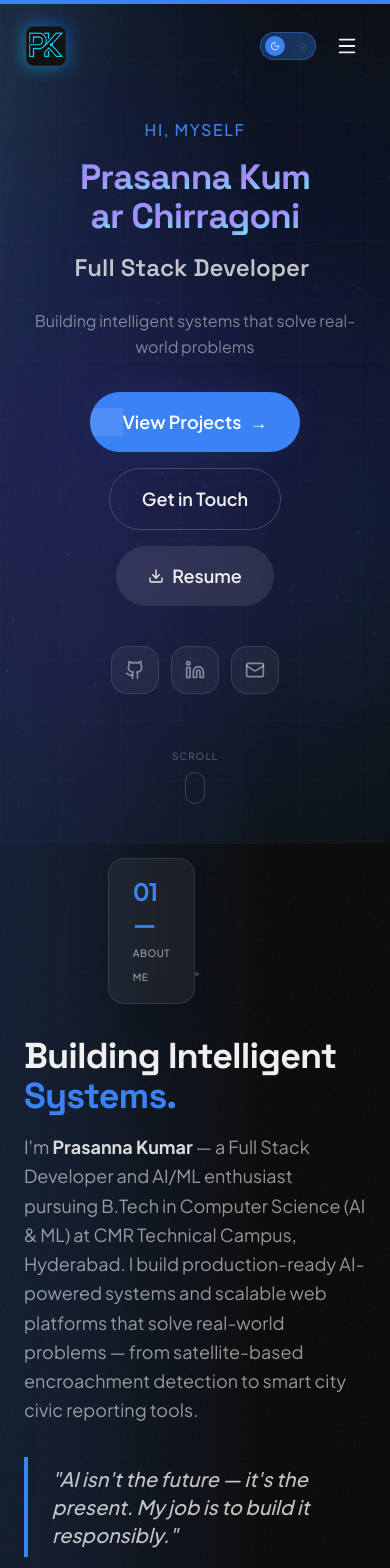
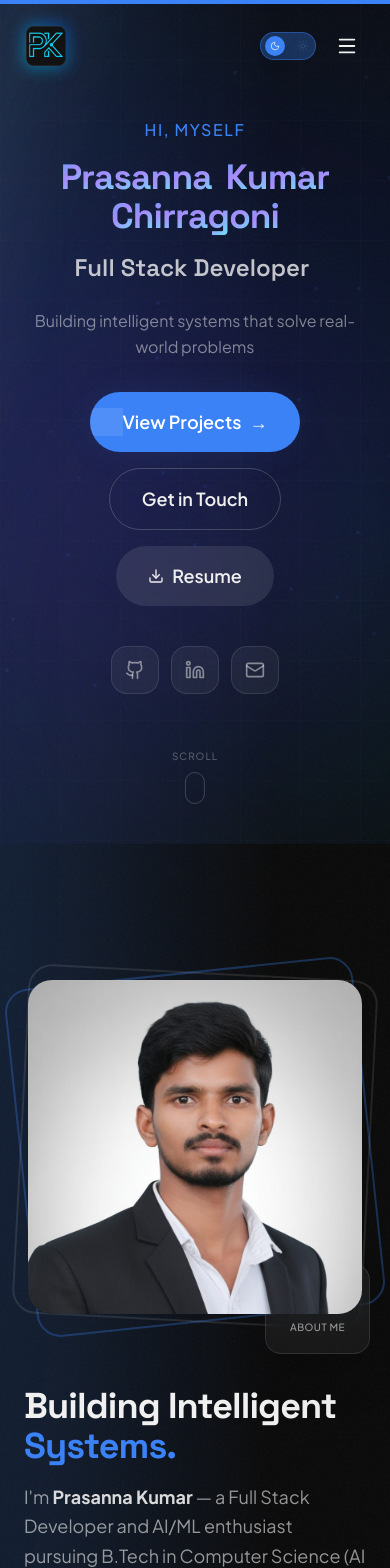
Before and after one commit to prasannakumar6672/my-portiflio-website, a Next.js app: page / in a window 390 px wide. Shown: the top 1568 px of the page. Built offline with nearby package versions, Linux system fonts and the light colour scheme.

Commit message:
moblie responsive update

```diff
--- a/src/components/sections/About.tsx
+++ b/src/components/sections/About.tsx
@@ -24,18 +24,18 @@ export const About = () => {
                         transition={{ duration: 0.8 }}
                         className="flex-1 relative"
                     >
-                        <div className="aspect-square w-full max-w-md mx-auto relative group">
+                        <div className="aspect-square w-full max-w-md mx-auto relative group min-h-[350px] sm:min-h-0">
                             {/* Decorative Frame */}
                             <div className="absolute inset-0 border-2 border-accent/30 rounded-3xl -rotate-6 group-hover:rotate-0 transition-transform duration-500" />
                             <div className="absolute inset-0 border-2 border-foreground/10 rounded-3xl rotate-3 group-hover:rotate-0 transition-transform duration-500" />
 
                             {/* Photo Container */}
-                            <div className="absolute inset-2 z-10">
+                            <div className="absolute inset-2 z-10 rounded-3xl overflow-hidden">
                                 <Image
                                     src={personalInfo.avatar}
                                     alt="About Me"
                                     fill
-                                    className="object-cover object-top rounded-3xl"
+                                    className="object-cover object-top"
                                     sizes="(max-width: 768px) 100vw, 448px"
                                     priority
                                 />
--- a/src/components/sections/Hero.tsx
+++ b/src/components/sections/Hero.tsx
@@ -140,17 +140,24 @@ const GridOverlay = () => (
 
 // ─── Animated name characters ───────────────────────────────────────────────
 const AnimatedName = ({ name }: { name: string }) => {
-    const chars = name.split("");
+    const words = name.split(" ");
     return (
-        <h1 className="text-[2.2rem] xs:text-5xl md:text-7xl lg:text-8xl font-display font-bold leading-[1.1] select-none">
-            {chars.map((char, i) => (
+        <h1 className="flex flex-wrap justify-center text-[2.2rem] xs:text-5xl md:text-7xl lg:text-8xl font-display font-bold leading-[1.1] select-none">
+            {words.map((word, wordIdx) => (
+                <span key={wordIdx} className="inline-block whitespace-nowrap mx-[0.2em]">
+                    {word.split("").map((char, charIdx) => {
+                        // Calculate a unique index for staggered animation across words
+                        const previousWordsLength = words.slice(0, wordIdx).join("").length;
+                        const individualIdx = previousWordsLength + charIdx;
+
+                        return (
                             <motion.span
-                    key={i}
+                                key={charIdx}
                                 initial={{ opacity: 0, y: 60, rotateX: -90, filter: "blur(8px)" }}
                                 animate={{ opacity: 1, y: 0, rotateX: 0, filter: "blur(0px)" }}
                                 transition={{
                                     duration: 0.7,
-                        delay: 0.5 + i * 0.04,
+                                    delay: 0.5 + individualIdx * 0.04,
                                     ease: [0.22, 1, 0.36, 1] as [number, number, number, number],
                                 }}
                                 className="inline-block"
@@ -161,8 +168,11 @@ const AnimatedName = ({ name }: { name: string }) => {
                                     backgroundClip: "text",
                                 }}
                             >
-                    {char === " " ? "\u00A0" : char}
+                                {char}
                             </motion.span>
+                        );
+                    })}
+                </span>
             ))}
         </h1>
     );
```
Lines whose indentation alone changed are shown as unchanged.
